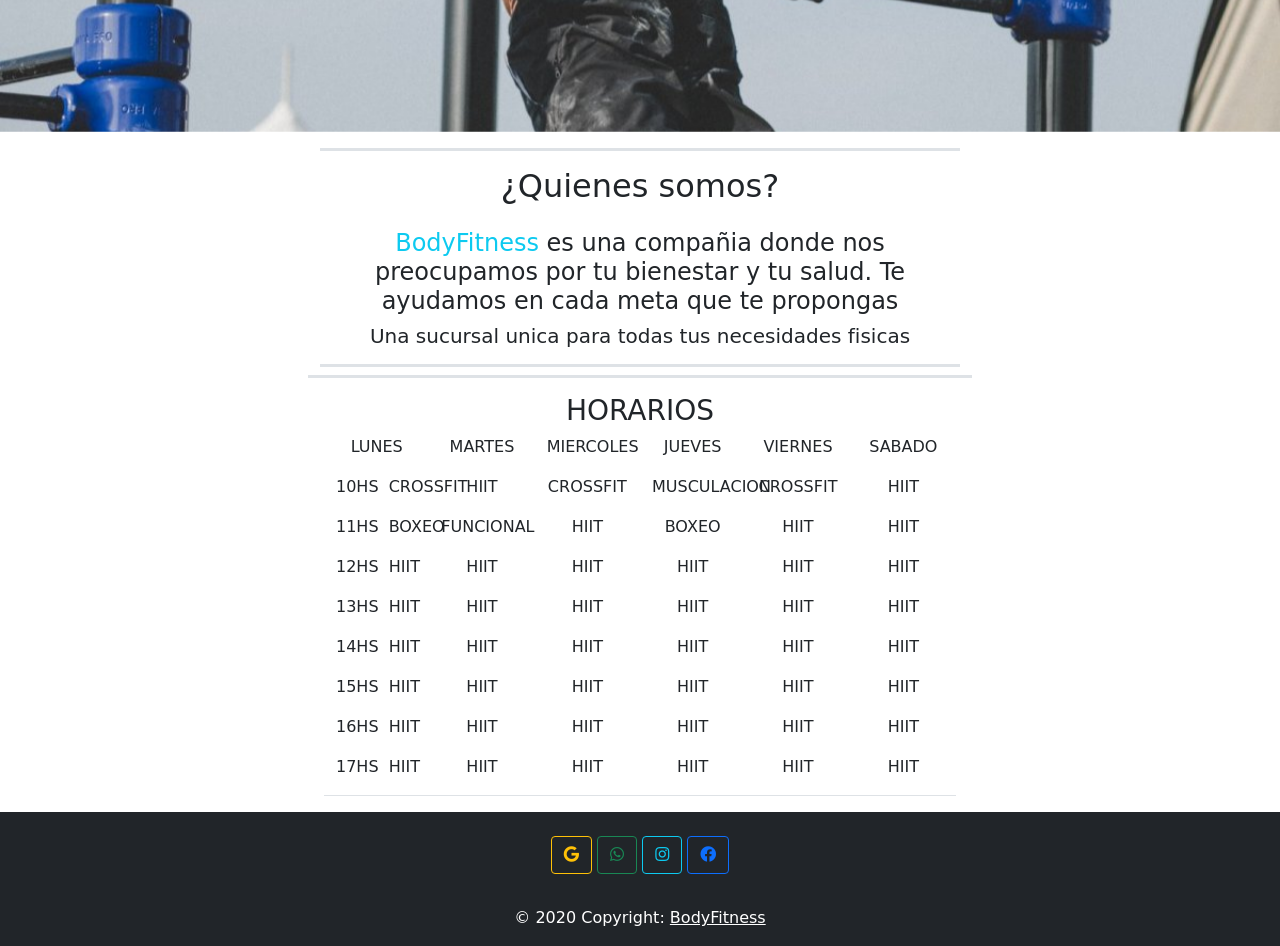
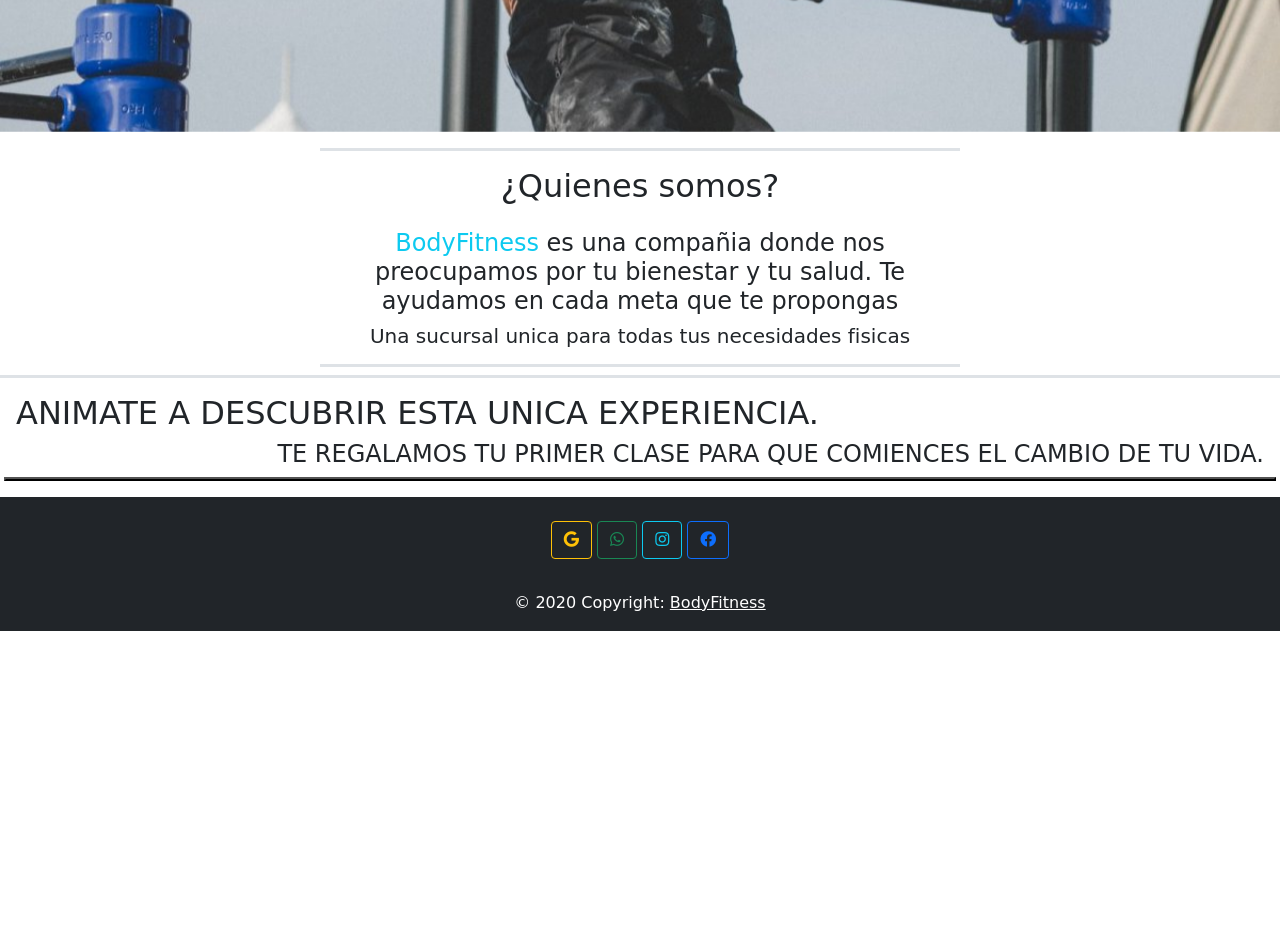
Before and after one commit to Fjoan/FloresBodyFitness, a plain HTML site: page secciones/informacion.html in a window 1280 px wide. Shown: the part 480-1426 px from the top of the page. After the commit the page ends 1111 px from the top, so only its background shows below. Drawn offline with nearby package versions, Linux system fonts and the light colour scheme; a web font is replaced by a local one.

Commit message:
Finalizando mi proyecto

```diff
--- a/CSS/style.css
+++ b/CSS/style.css
@@ -101,6 +101,7 @@ form {
 
 .buttons {
   font-size: 40px;
-  color: #A7BFE8; }
+  color: #A7BFE8;
+  transform: rotate(45deg); }
   .buttons:hover {
-    color: #A7BFE8; }
+    color: #FCFC62; }
--- a/scss/variables/_colores.scss
+++ b/scss/variables/_colores.scss
@@ -1,2 +1,2 @@
 $color-primario: #FCFC62;
-$color-secundario: #2C3D55;
+$color-secundario: #A7BFE8;
--- a/secciones/informacion.html
+++ b/secciones/informacion.html
@@ -82,205 +82,17 @@
           <span class="visually-hidden">Next</span>
         </button>
       </div>
-      <section class="w-50 mx-auto text-center pt-3">
-        <div>
+        <div class="w-50 mx-auto text-center pt-3">
           <h2 class="p-3 fs-2 border-top border-3">¿Quienes somos?</h2>
           <h4><span class="text-info">BodyFitness</span> es una compañia donde nos preocupamos por tu bienestar y tu
             salud. Te ayudamos en cada meta que te propongas</h4>
           <h5 class="border-bottom pb-3 border-3">Una sucursal unica para todas tus necesidades fisicas</h5>
         </div>
-        <div class="row border-top border-3 p-3">
-          <h3 class="">HORARIOS</h3>
-          <div class="col col-lg-2">
-            <p>LUNES</p>
+        <div class="Background row border-top border-3 p-3">
+          <h2 class="col-12">ANIMATE A DESCUBRIR ESTA UNICA EXPERIENCIA.</h2>
+          <h4 class="col-12 d-flex justify-content-end">TE REGALAMOS TU PRIMER CLASE PARA QUE COMIENCES EL CAMBIO DE TU VIDA.</h4>
+          <button></button>
         </div>
-          <div class="col col-lg-2">
-            <p>MARTES</p>
-          </div>
-          <div class="col col-lg-2">
-            <p>MIERCOLES</p>
-          </div>
-          <div class="col col-lg-2">
-            <p>JUEVES</p>
-          </div>
-          <div class="col col-lg-2">
-            <p>VIERNES</p>
-          </div>
-          <div class="col col-lg-2">
-            <p>SABADO</p>
-          </div>
-          <div class="col-1">
-            <p>10HS</p>
-          </div>
-          <div class="col-1">
-            <p>CROSSFIT</p>
-          </div>
-          <div class="col-2">
-            <p>HIIT</p>
-          </div>
-          <div class="col-2">
-            <p>CROSSFIT</p>
-          </div>
-          <div class="col-2">
-            <p>MUSCULACION</p>
-          </div>
-          <div class="col-2">
-            <p>CROSSFIT</p>
-          </div>
-          <div class="col-2">
-            <p>HIIT</p>
-          </div>
-          <div class="col-1">
-            <p>11HS</p>
-          </div>
-          <div class="col-1">
-            <p>BOXEO</p>
-          </div>
-          <div class="col-2">
-            <p>FUNCIONAL</p>
-          </div>
-          <div class="col-2">
-            <p>HIIT</p>
-          </div>
-          <div class="col-2">
-            <p>BOXEO</p>
-          </div>
-          <div class="col-2">
-            <p>HIIT</p>
-          </div>
-          <div class="col-2">
-            <p>HIIT</p>
-          </div>
-          <div class="col-1">
-            <p>12HS</p>
-          </div>
-          <div class="col-1">
-            <p>HIIT</p>
-          </div>
-          <div class="col-2">
-            <p>HIIT</p>
-          </div>
-          <div class="col-2">
-            <p>HIIT</p>
-          </div>
-          <div class="col-2">
-            <p>HIIT</p>
-          </div>
-          <div class="col-2">
-            <p>HIIT</p>
-          </div>
-          <div class="col-2">
-            <p>HIIT</p>
-          </div>
-          <div class="col-1">
-            <p>13HS</p>
-          </div>
-          <div class="col-1">
-            <p>HIIT</p>
-          </div>
-          <div class="col-2">
-            <p>HIIT</p>
-          </div>
-          <div class="col-2">
-            <p>HIIT</p>
-          </div>
-          <div class="col-2">
-            <p>HIIT</p>
-          </div>
-          <div class="col-2">
-            <p>HIIT</p>
-          </div>
-          <div class="col-2">
-            <p>HIIT</p>
-          </div>
-          <div class="col-1">
-            <p>14HS</p>
-          </div>
-          <div class="col-1">
-            <p>HIIT</p>
-          </div>
-          <div class="col-2">
-            <p>HIIT</p>
-          </div>
-          <div class="col-2">
-            <p>HIIT</p>
-          </div>
-          <div class="col-2">
-            <p>HIIT</p>
-          </div>
-          <div class="col-2">
-            <p>HIIT</p>
-          </div>
-          <div class="col-2">
-            <p>HIIT</p>
-          </div>
-          <div class="col-1">
-            <p>15HS</p>
-          </div>
-          <div class="col-1">
-            <p>HIIT</p>
-          </div>
-          <div class="col-2">
-            <p>HIIT</p>
-          </div>
-          <div class="col-2">
-            <p>HIIT</p>
-          </div>
-          <div class="col-2">
-            <p>HIIT</p>
-          </div>
-          <div class="col-2">
-            <p>HIIT</p>
-          </div>
-          <div class="col-2">
-            <p>HIIT</p>
-          </div>
-          <div class="col-1">
-            <p>16HS</p>
-          </div>
-          <div class="col-1">
-            <p>HIIT</p>
-          </div>
-          <div class="col-2">
-            <p>HIIT</p>
-          </div>
-          <div class="col-2">
-            <p>HIIT</p>
-          </div>
-          <div class="col-2">
-            <p>HIIT</p>
-          </div>
-          <div class="col-2">
-            <p>HIIT</p>
-          </div>
-          <div class="col-2">
-            <p>HIIT</p>
-          </div>
-          <div class="col-1 border-bottom">
-            <p>17HS</p>
-          </div>
-          <div class="col-1 border-bottom">
-            <p>HIIT</p>
-          </div>
-          <div class="col-2 border-bottom">
-            <p>HIIT</p>
-          </div>
-          <div class="col-2 border-bottom">
-            <p>HIIT</p>
-          </div>
-          <div class="col-2 border-bottom">
-            <p>HIIT</p>
-          </div>
-          <div class="col-2 border-bottom">
-            <p>HIIT</p>
-          </div>
-          <div class="col-2 border-bottom">
-            <p>HIIT</p>
-          </div>
-        </div>
-      </section>
-  </div>
-  </section>
     </main>
 
     <footer class="text-center text-white bg-dark">
```
Also changed, not shown: index.html (+1 -1 lines), scss/ajustes/_ajustes.scss (+5 -4 lines), img/horarios.jpg (added). Lines whose indentation alone changed are shown as unchanged.
